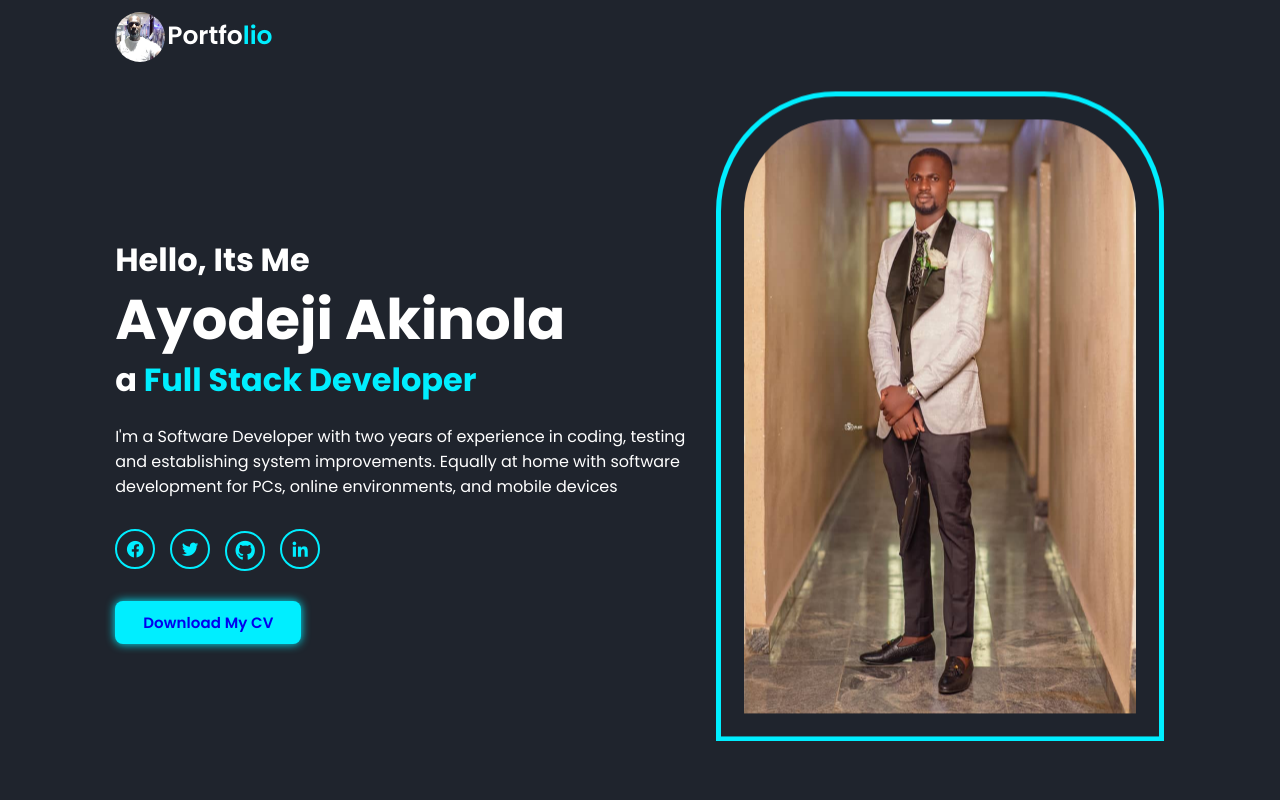
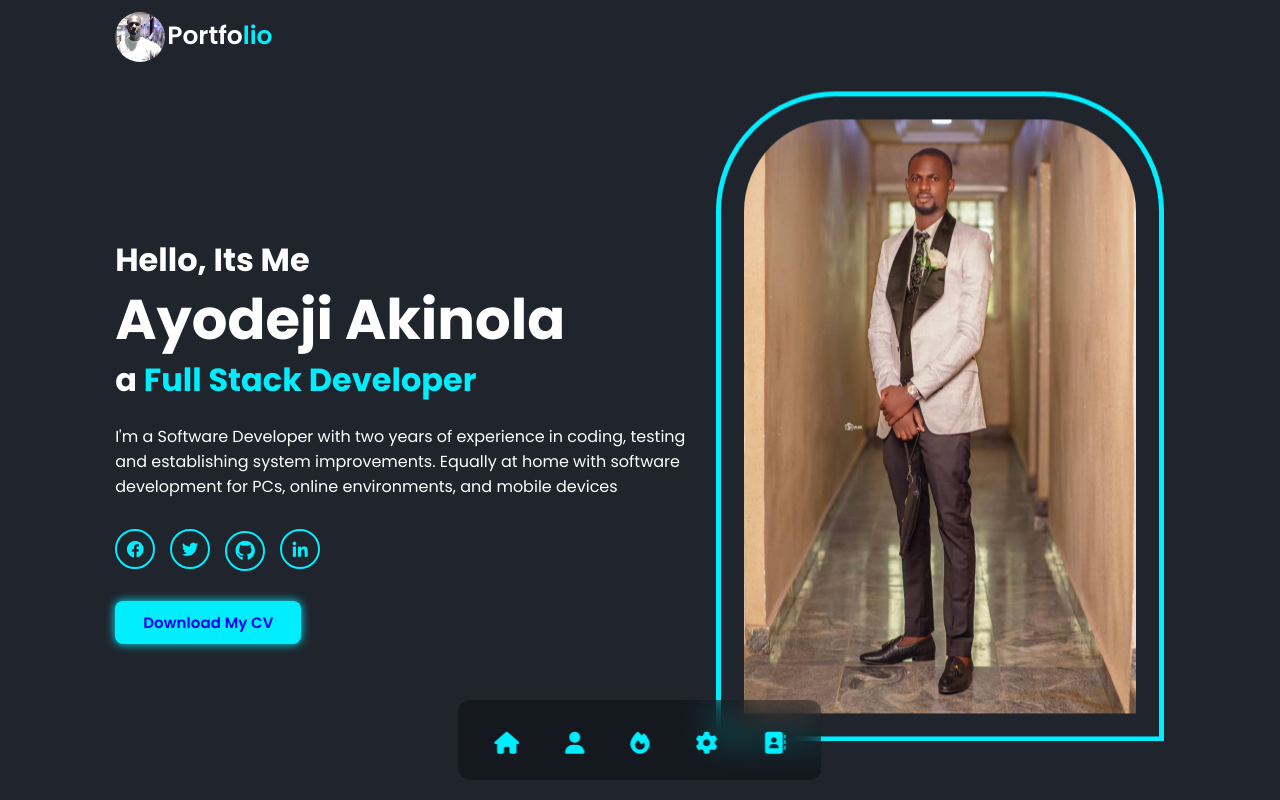
Before and after one commit to Mr-Rovilay/vit-project, a React (Vite) app: page / in a window 1280 px wide. Shown: the top 800 px of the page. Built offline with nearby package versions, Linux system fonts and the light colour scheme.

Commit message:
add deploy workflow

```diff
--- a/src/components/navbar/Navbar.jsx
+++ b/src/components/navbar/Navbar.jsx
@@ -2,6 +2,7 @@
 import React from "react";
 import "./navbar.css";
 import logo from "../../images/deji.jpeg";
+import Nav from "../nav/Nav";
 
 const Navbar = () => {
   return (
@@ -10,6 +11,7 @@ const Navbar = () => {
         <img src={logo} alt="deji" className="img" />
         Portfo<span>lio</span>{" "}
       </a>
+      <Nav />
     </header>
   );
 };
```
